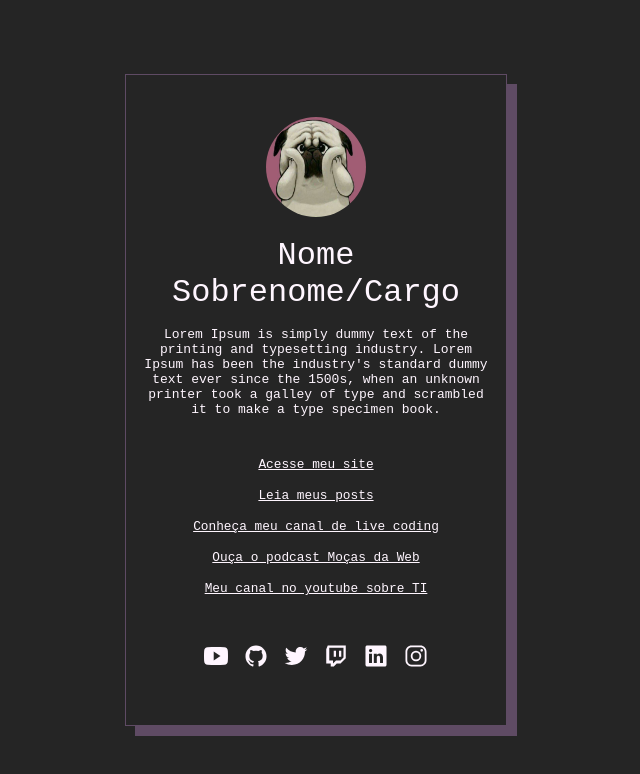
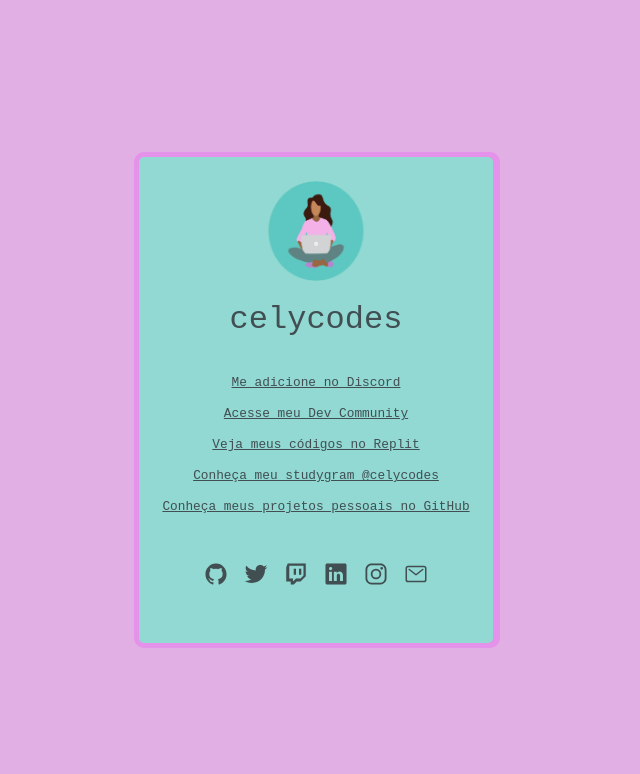
Before and after one commit to celycodes/links, a plain HTML site: page index.html in a window 1280 px wide. Shown: the whole page, without its empty margins (324-964 px from the left). Drawn offline with nearby package versions, Linux system fonts and the light colour scheme.

Commit message:
celycodes

```diff
--- a/css/style.css
+++ b/css/style.css
@@ -1,7 +1,7 @@
 body {
   font-family: monospace;
-  color: #FFF6FF;
-  background-color: #252525;
+  color: #414e52;
+  background-color: #E2AFE5;
   height: 100vh;
   display: flex;
   flex-direction: column;
@@ -12,13 +12,15 @@
 .container {
   max-width: 450px;
   padding: 0.625rem 0.938rem;
-  box-shadow: 10px 10px 0em #5F4B64;
-  border: 1px solid #5F4B64;
+  box-shadow: 2px 0px 0em #E592EA;
+  background-color: #91D9D2;
+  border: 5px solid #E592EA;
+  border-radius: 10px;
 }
 
 .header {
   text-align: center;
-  margin: 2rem 0;
+  margin: 0.9rem;
 }
 
 .header__img {
@@ -36,17 +38,13 @@
   margin-bottom: 1rem;
 }
 
-.header__description {
-  max-width: 350px;
-}
-
 .links {
   font-size: 0.8rem;
 }
 
 .links__menu-item-a {
   display: block;
-  color: #FFF6FF;
+  color: #414e52;
   text-align: center;
   text-decoration: underline;
   padding: 0.5rem;
@@ -54,12 +52,13 @@
 
 .links a:hover {
   display: block;
-  background-color: #5F4B64;
-  animation: mouseHover 1.5s;
+  background-color: #e48de9;
+  animation: mouseHover 1.1s;
+  border-radius: 7px;
 }
 
 ion-icon:hover {
-  color: #5F4B64;
+  color: #414e52;
   animation: mouseHover 1.5s;
 }
 
@@ -88,7 +87,7 @@
 }
 
 .social__menu-item-a {
-  color: #FFF6FF;
+  color: #414e52;
 }
 
 @media only screen and (max-width: 600px) {
--- a/index.html
+++ b/index.html
@@ -1,136 +1,84 @@
 <!DOCTYPE html>
 <html lang="pt-BR">
+
 <head>
   <meta charset="UTF-8" />
   <meta name="viewport" content="width=device-width, initial-scale=1.0" />
   <meta name="description" content="Um agregador de links pessoal." />
   <link rel="shortcut icon" href="img/favicon.ico" type="image/x-icon" />
-    <link rel="icon" href="img/favicon.ico" type="image/x-icon" />
+  <link rel="icon" href="img/celycodes.ico" type="image/x-icon" />
   <link rel="stylesheet" href="css/reset.css" />
   <link rel="stylesheet" href="css/style.css" />
-    <title>Seu nome - links</title>
+  <title>celycodes</title>
 </head>
+
 <body>
   <main class="container">
     <header class="header">
-        <img class="header__img" src="img/perfil.png" alt="" />
-        <h1 class="header__title">Nome</h1>
-        <h2 class="header__subtitle">Sobrenome/Cargo</h2>
-        <p class="header__description">
-          Lorem Ipsum is simply dummy text of the printing and typesetting
-          industry. Lorem Ipsum has been the industry's standard dummy text ever
-          since the 1500s, when an unknown printer took a galley of type and
-          scrambled it to make a type specimen book.
-        </p>
+      <img class="header__img" src="img/celycodes-logo.png" alt="" />
+      <h1 class="header__title">celycodes</h1>
+      <br>
     </header>
     <section class="links">
       <ul class="links__menu">
         <li class="links__menu-item">
-            <a
-              class="links__menu-item-a"
-              href="https://levxyca.com"
-              target="_blank"
-              rel="noopener"
-              >Acesse meu site</a
-            >
+          <a class="links__menu-item-a" href="https://discord.com/users/547863941989138453" target="_blank"
+            rel="noopener">Me adicione no Discord</a>
         </li>
         <li class="links__menu-item">
-            <a
-              class="links__menu-item-a"
-              href="https://dev.to/levxyca"
-              target="_blank"
-              rel="noopener"
-              >Leia meus posts</a
-            >
+          <a class="links__menu-item-a" href="https://dev.to/celenny" target="_blank" rel="noopener">Acesse meu Dev
+            Community</a>
         </li>
         <li class="links__menu-item">
-            <a
-              class="links__menu-item-a"
-              href="https://www.twitch.tv/levxyca"
-              target="_blank"
-              rel="noopener"
-              >Conheça meu canal de live coding</a
-            >
+          <a class="links__menu-item-a" href="https://replit.com/@celenny" target="_blank" rel="noopener">Veja meus
+            códigos no Replit</a>
         </li>
         <li class="links__menu-item">
-            <a
-              class="links__menu-item-a"
-              href="https://anchor.fm/mocasdaweb"
-              target="_blank"
-              rel="noopener"
-              >Ouça o podcast Moças da Web</a
-            >
+          <a class="links__menu-item-a" href="https://www.instagram.com/celycodes" target="_blank"
+            rel="noopener">Conheça meu studygram @celycodes</a>
         </li>
         <li class="links__menu-item">
-            <a
-              class="links__menu-item-a"
-              href="https://www.youtube.com/channel/UC0oAypdScDI9WiwvebIqiOQ"
-              target="_blank"
-              rel="noopener"
-              >Meu canal no youtube sobre TI</a
-            >
+          <a class="links__menu-item-a" href="https://github.com/celenny" target="_blank" rel="noopener">Conheça meus
+            projetos pessoais no GitHub</a>
         </li>
       </ul>
     </section>
     <section class="social">
       <ul class="social__menu">
         <li class="social__menu-item">
-            <a
-              class="social__menu-item-a"
-              href="https://www.youtube.com/c/levxyca"
-              target="_blank"
-              rel="noopener"
-              ><ion-icon name="logo-youtube"></ion-icon
-            ></a>
+          <a class="social__menu-item-a" href="https://github.com/celycodes" target="_blank" rel="noopener">
+            <ion-icon name="logo-github"></ion-icon>
+          </a>
         </li>
         <li class="social__menu-item">
-            <a
-              class="social__menu-item-a"
-              href="https://github.com/levxyca"
-              target="_blank"
-              rel="noopener"
-              ><ion-icon name="logo-github"></ion-icon
-            ></a>
+          <a class="social__menu-item-a" href="https://twitter.com/ceIenny" target="_blank" rel="noopener">
+            <ion-icon name="logo-twitter"></ion-icon>
+          </a>
         </li>
         <li class="social__menu-item">
-            <a
-              class="social__menu-item-a"
-              href="https://twitter.com/levxyca"
-              target="_blank"
-              rel="noopener"
-              ><ion-icon name="logo-twitter"></ion-icon
-            ></a>
+          <a class="social__menu-item-a" href="https://www.twitch.tv/celycodes" target="_blank" rel="noopener">
+            <ion-icon name="logo-twitch"></ion-icon>
+          </a>
         </li>
         <li class="social__menu-item">
-            <a
-              class="social__menu-item-a"
-              href="https://www.twitch.tv/levxyca"
-              target="_blank"
-              rel="noopener"
-              ><ion-icon name="logo-twitch"></ion-icon
-            ></a>
+          <a class="social__menu-item-a" href="https://www.linkedin.com/in/celenny/" target="_blank" rel="noopener">
+            <ion-icon name="logo-linkedin"></ion-icon>
+          </a>
         </li>
         <li class="social__menu-item">
-            <a
-              class="social__menu-item-a"
-              href="https://www.linkedin.com/in/leticiacaroline/"
-              target="_blank"
-              rel="noopener"
-              ><ion-icon name="logo-linkedin"></ion-icon
-            ></a>
+          <a class="social__menu-item-a" href="https://www.instagram.com/celenny/" target="_blank" rel="noopener">
+            <ion-icon name="logo-instagram"></ion-icon>
+          </a>
         </li>
         <li class="social__menu-item">
-            <a
-              class="social__menu-item-a"
-              href="https://www.instagram.com/levxyca/"
-              target="_blank"
-              rel="noopener"
-              ><ion-icon name="logo-instagram"></ion-icon
-            ></a>
+          <a class="social__menu-item-a" href="mailto:celennycs@gmail.com" target="_blank" rel="noopener">
+            <ion-icon name="mail-outline"></ion-icon>
+          </a>
         </li>
       </ul>
     </section>
   </main>
   <script src="https://unpkg.com/ionicons@5.2.3/dist/ionicons.js"></script>
 </body>
+
 </html>
```
Also changed, not shown: img/celycodes-logo.png (added), img/celycodes.ico (added), img/exemplo.png (deleted), img/external-link.png (deleted), img/favicon.ico (deleted), img/perfil.png (deleted). Lines whose indentation alone changed are shown as unchanged.
